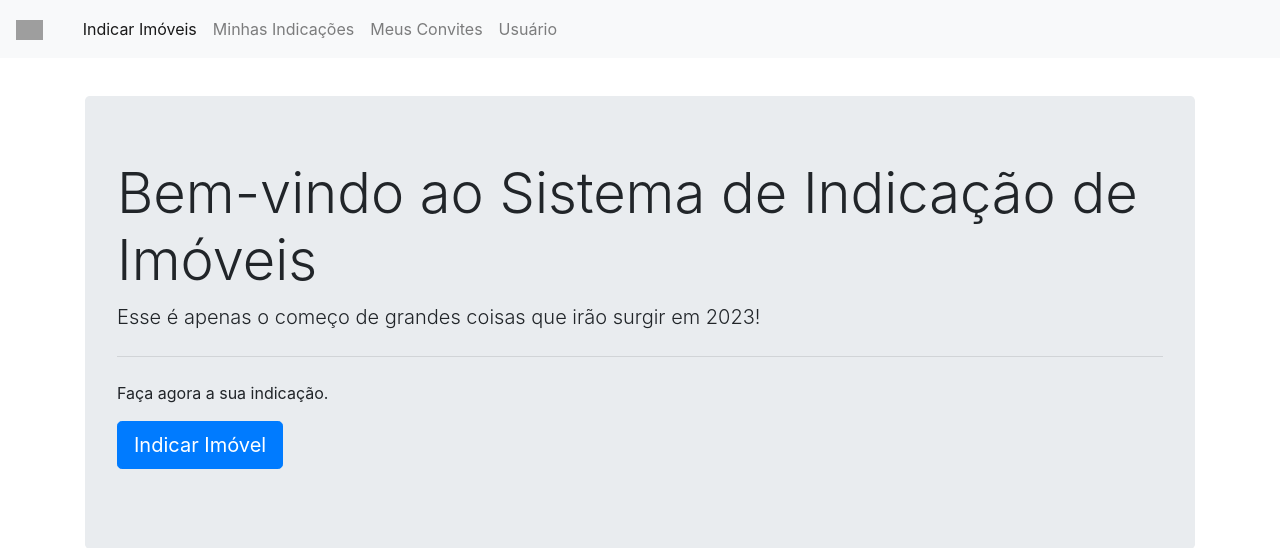
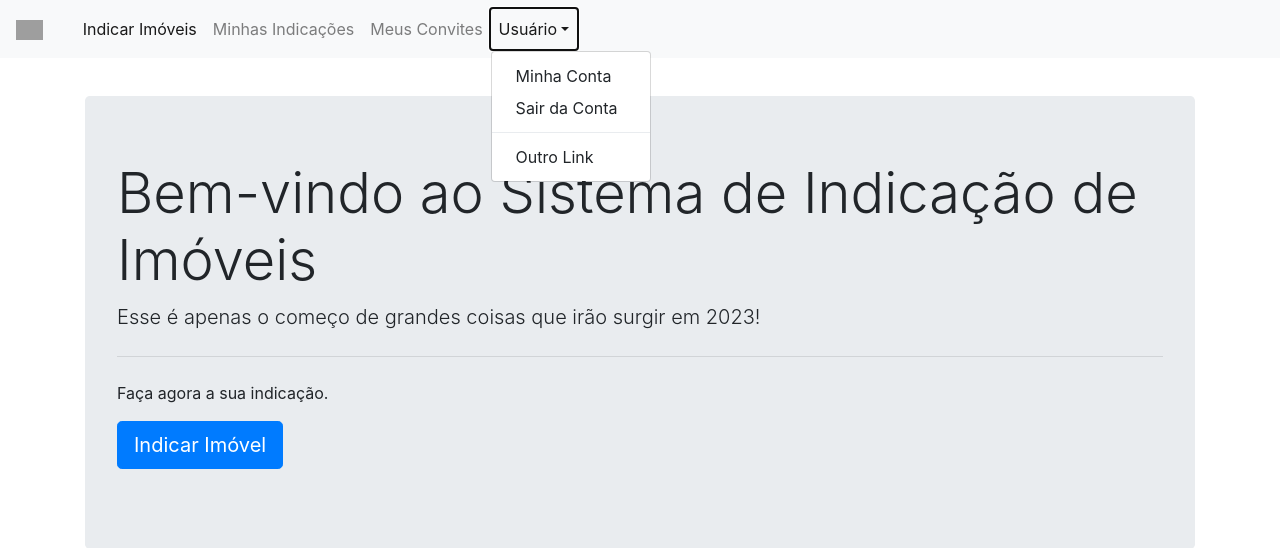
Before and after one commit to fabiofelipe131/programa-indicacao, a Django app: page / in a window 1280 px wide, after a click on "Usuário". Shown: the top 548 px of the page. Run offline with Django 3.2, Linux system fonts and the light colour scheme; some libraries are stand-ins or nearby versions; grey boxes are pictures that could not be loaded.

Commit message:
Alterações Nav

```diff
--- a/myproject/core/templates/includes/nav.html
+++ b/myproject/core/templates/includes/nav.html
@@ -22,8 +22,14 @@
                 <li class="nav-item">
                     <a class="nav-link" href="#">Meus Convites</a>
                 </li>
-                <li class="nav-item">
-                    <a class="nav-link" href="#">Usuário</a>
+                <li class="nav-item dropdown">
+                    <a class="nav-link dropdown-toggle" data-toggle="dropdown" href="#" role="button" aria-haspopup="true" aria-expanded="false">Usuário</a>
+                    <div class="dropdown-menu">
+                      <a class="dropdown-item" href="#">Minha Conta</a>
+                      <a class="dropdown-item" href="#">Sair da Conta</a>
+                      <div class="dropdown-divider"></div>
+                      <a class="dropdown-item" href="#">Outro Link</a>
+                    </div>
                 </li>
             </ul>
         </div>
```
